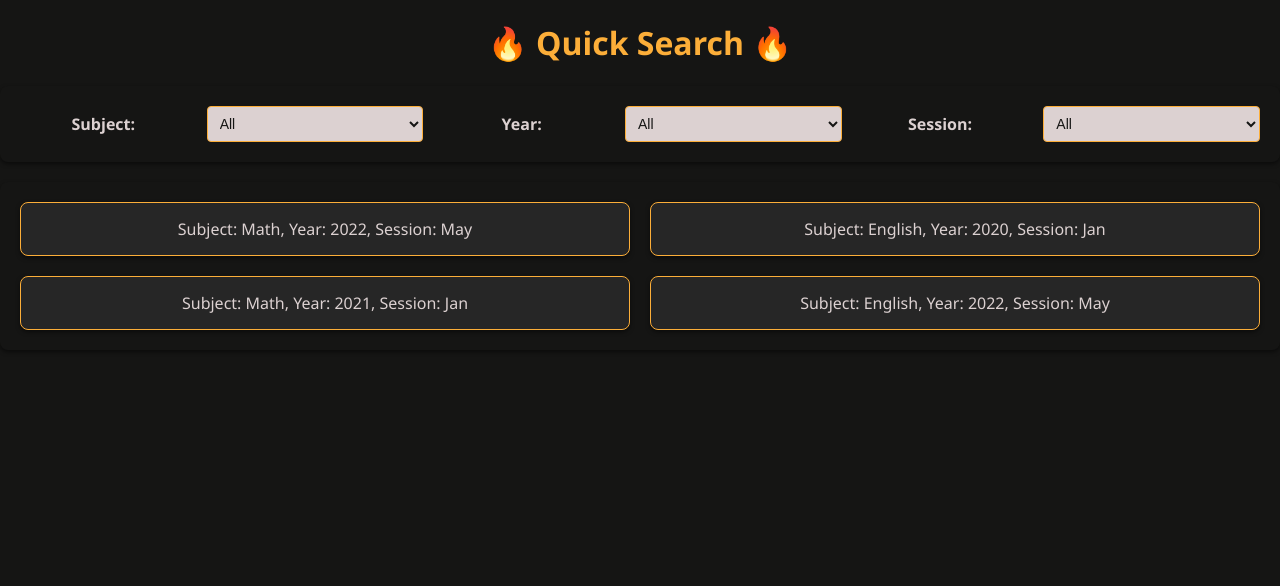
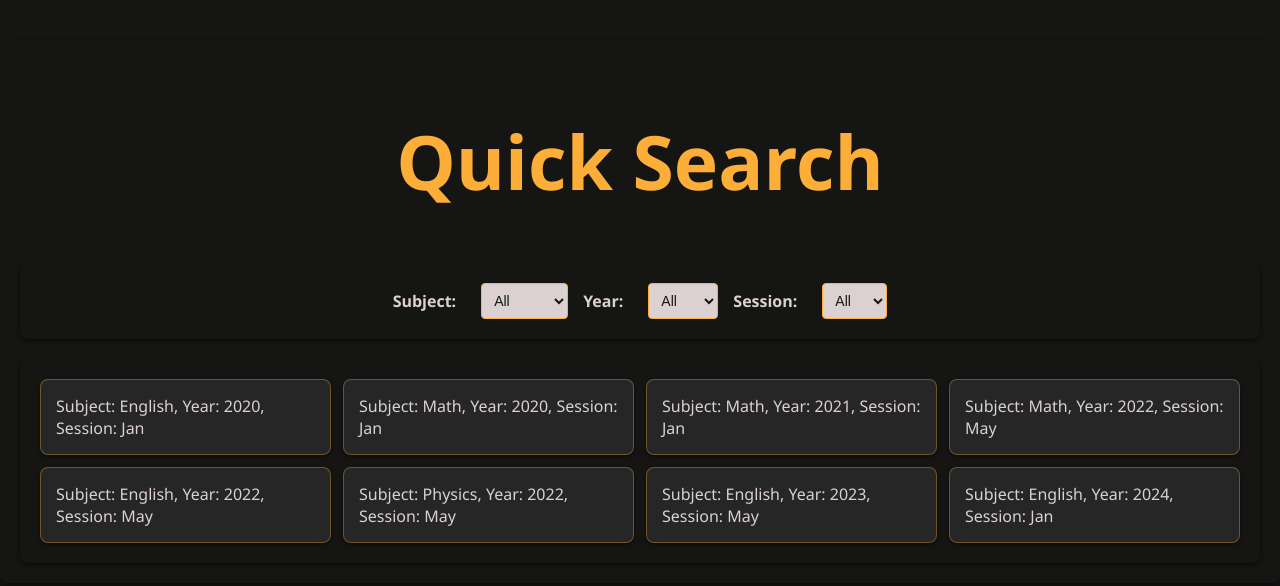
Before and after one commit to snapsedu/snapsedu.github.io, a plain HTML site: page quick_search/quick_search.html in a window 1280 px wide. Drawn offline with Linux system fonts and the light colour scheme.

Commit message:
search UI update

```diff
--- a/home.css
+++ b/home.css
@@ -7,7 +7,7 @@ body {
 }
 
 .container {
-    max-width: 800px;
+    max-width: 1400px;
     margin: 40px auto;
     padding: 20px;
     background-color: #151514;
--- a/quick_search/quick_search.html
+++ b/quick_search/quick_search.html
@@ -1,34 +1,33 @@
 <!DOCTYPE html>
 <html lang="en">
-
 <head>
     <meta charset="UTF-8">
     <meta name="viewport" content="width=device-width, initial-scale=1.0">
-    <title>Snap Edu website</title>
-<link rel="stylesheet" href="style.css">
+    <title>Quick Search</title>
+    <link rel="stylesheet" href="style.css">
+    <link rel="shortcut icon" href="/logo.png" type="image/x-icon">
 </head>
-
 <body>
-    <center>
-        <h1>🔥 Quick Search 🔥</h1>
+    <div class="container">
+        <h1 id="title">Quick Search</h1>
         <div class="search-container">
             <label for="subject">Subject:</label>
             <select id="subject">
-                <option value="">All</option>
+                <option value="">All Subjects</option>
             </select>
+
             <label for="year">Year:</label>
             <select id="year">
-                <option value="">All</option>
+                <option value="">All Years</option>
             </select>
+
             <label for="session">Session:</label>
             <select id="session">
-                <option value="">All</option>
+                <option value="">All Sessions</option>
             </select>
         </div>
-        <div class="results" id="results">
-        </div>
-    </center>
+        <div id="results" class="results"></div>
+    </div>
     <script src="script.js"></script>
 </body>
-
 </html>
--- a/quick_search/script.js
+++ b/quick_search/script.js
@@ -3,6 +3,10 @@ const data = [
     { subject: "english", year: 2020, session: "Jan" },
     { subject: "math", year: 2021, session: "Jan" },
     { subject: "english", year: 2022, session: "May" },
+    { subject: "English", year: 2023, session: "May" },
+    { subject: "english", year: 2024, session: "Jan" },
+    { subject: "math", year: 2020, session: "Jan" },
+    { subject: "Physics", year: 2022, session: "May" },
 ];
 
 document.addEventListener('DOMContentLoaded', () => {
@@ -14,12 +18,17 @@ document.addEventListener('DOMContentLoaded', () => {
 function populateDropdowns() {
     const uniqueValues = (key) => [...new Set(data.map(item => item[key].toString().toLowerCase()))];
     populateDropdown('subject', uniqueValues('subject'));
-    populateDropdown('year', uniqueValues('year'));
+    populateDropdown('year', uniqueValues('year').sort((a, b) => a - b)); // Sort years in ascending order
     populateDropdown('session', uniqueValues('session'));
 }
 
 function populateDropdown(id, values) {
     const select = document.getElementById(id);
+    select.innerHTML = ''; // Clear any existing options
+    const allOption = document.createElement('option');
+    allOption.value = '';
+    allOption.textContent = 'All';
+    select.appendChild(allOption);
     values.forEach(value => {
         const option = document.createElement('option');
         option.value = value;
@@ -41,12 +50,15 @@ function filterResults() {
 
     const filteredData = data.filter(({subject: s, year: y, session: se}) =>
         (!subject || s.toLowerCase() === subject) &&
-        (!year || y == year) &&
+        (!year || y.toString() === year) &&
         (!session || se.toLowerCase() === session)
     );
 
+    filteredData.sort((a, b) => a.year - b.year || sessionOrder.indexOf(a.session.toLowerCase()) - sessionOrder.indexOf(b.session.toLowerCase()));
     displayResults(filteredData);
 }
+
+const sessionOrder = ['jan', 'may', 'oct', 'nov'];
 
 function displayResults(results) {
     const resultsContainer = document.getElementById('results');
@@ -54,7 +66,7 @@ function displayResults(results) {
         results.map(({subject, year, session}) =>
             `<div class="result-item">Subject: ${capitalize(subject)}, Year: ${year}, Session: ${capitalize(session)}</div>`
         ).join('') :
-        'No results found 🗿';
+        'No results found 🗿 try Searching for other papers.';
 }
 
 function capitalize(str) {
--- a/quick_search/style.css
+++ b/quick_search/style.css
@@ -5,9 +5,11 @@ body {
     background-color: #151514;
     color: #dcd1d1;
 }
-
+#title{
+    font-size: 75px;
+}
 .container {
-    max-width: 800px;
+    max-width: 1800px;
     margin: 40px auto;
     padding: 20px;
     background-color: #151514;
@@ -22,7 +24,7 @@ h1 {
 
 .search-container {
     display: flex;
-    flex-wrap: wrap;
+    flex-wrap: wrap; /* Allow wrapping */
     gap: 15px;
     justify-content: center;
     margin-bottom: 20px;
@@ -61,7 +63,7 @@ h1 {
 .results {
     display: flex;
     flex-wrap: wrap;
-    gap: 20px;
+    gap: 12px;
     margin-top: 20px;
     padding: 20px;
     background: #151514;
@@ -70,12 +72,12 @@ h1 {
 }
 
 .result-item {
-    flex: 1 1 calc(33.333% - 20px);
+    flex: 1 1 calc(20.333% - 20px);
     display: flex;
     flex-direction: column;
     justify-content: space-between;
     padding: 15px;
-    border: 1px solid #fcae39;
+    border: 1px solid #fcae3958;
     border-radius: 8px;
     background-color: #262626;
     transition: background-color 0.3s, border-color 0.3s;
@@ -92,13 +94,35 @@ h1 {
     color: #dcd1d1;
 }
 
-@media (max-width: 768px) {
-    .result-item {
-        flex: 1 1 calc(50% - 20px);
+/* Media query for larger screens */
+@media (min-width: 769px) {
+    .search-container label, .search-container select {
+        flex: 0 0 auto;
+    }
+
+    .search-container label {
+        margin-right: 10px;
     }
 }
 
+/* Media query for tablets */
+@media (max-width: 768px) {
+    .result-item {
+        flex: 1 1 calc(33.333% - 20px);
+    }
+}
+
+/* Media query for mobile */
 @media (max-width: 480px) {
+    .search-container label {
+        flex: 1 1 100%;
+    }
+
+    .search-container select {
+        flex: 1 1 100%;
+        margin-bottom: 10px;
+    }
+
     .result-item {
         flex: 1 1 100%;
     }
```
Also changed, not shown: index.html (+3 -1 lines), logo.png (added).
